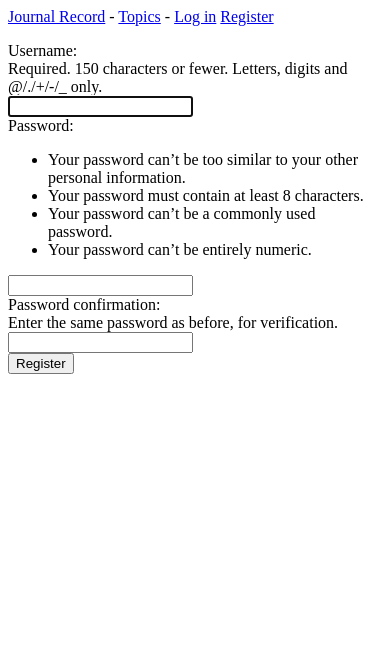
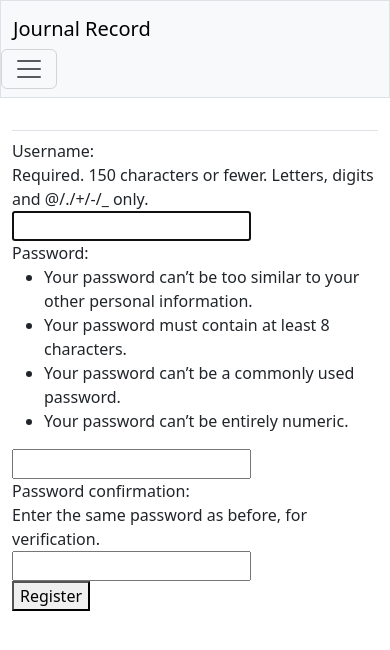
Before and after one commit to MSRhmn/journal-record, a Django app: page /accounts/register/ in a window 390 px wide. Shown: the top 650 px of the page. Run offline with Django 5.2, Linux system fonts and the light colour scheme; some libraries are stand-ins or nearby versions.

Commit message:
style: base.html file
Stying the base.html file with bootstrap to get a better view of the
application. Develping navigation bar and optimized for mobile devices.

```diff
--- a/journal_records/templates/journal_records/base.html
+++ b/journal_records/templates/journal_records/base.html
@@ -1,20 +1,58 @@
-<p>
-    <a href="{% url 'journal_records:index' %}">Journal Record</a> -
-    <a href="{% url 'journal_records:topics' %}">Topics</a> -
+<!DOCTYPE html>
+<html lang="en">
+<head>
+  <meta charset="UTF-8">
+  <meta name="viewport" content="width=device-width, initial-scale=1.0">
+  <title>Journal Record</title>
+  {% load django_bootstrap5 %}
+  {% bootstrap_css %}
+  {% bootstrap_javascript %}
+</head>
+<body>
+  <!-- This is the navbar -->
+  <nav class="navbar navbar-expand-md navbar-light bg-light mb-4 border">
+    <div class="container-fluid">
+      <a class="navbar-brand" href="{% url 'journal_records:index' %}">Journal Record</a>
+    </div>
+    <button class="navbar-toggler" type="button" data-bs-toggle="collapse" data-bs-target="#navbarCollapse" aria-controls="navbarCollapse" aria-expanded="false" aria-label="Toggle Navigation">
+      <span class="navbar-toggler-icon"></span>
+    </button>
+
+    <div class="collapse navbar-collapse" id="navbarCollapse">
+      <ul class="navbar-nav me-auto mb-2 mb-md-0">
+        <li class="nav-item"><a class="nav-link" href="{% url 'journal_records:topics' %}">Topics</a></li>
+      </ul>
+      <!-- Account related links -->
+      <ul class="navbar-nav ms-auto mb-2 mb-md-0">
         {% if user.is_authenticated %}
-      Hello, {{ user.username }}
+        <li class="nav-item"><span class="navbar-text me-2">Hello, {{ user.username }}</span></li>
         {% else %}
-      <a href="{% url 'accounts:login' %}">Log in</a>
-      <a href="{% url 'accounts:register' %}">Register</a>
+        <li class="nav-item">
+          <a class="nav-link" href="{% url 'accounts:login' %}">Log in</a>
+        </li>
+        <li class="nav-item">
+          <a class="nav-link" href="{% url 'accounts:register' %}">Register</a>
+        </li>
         {% endif %}
-</p>
-
-{% block content %}{% endblock %}
-
+      </ul>
       {% if user.is_authenticated %}
-  <hr />
         <form action="{% url 'accounts:logout' %}" method="post">
           {% csrf_token %}
-    <button name="submit">Log out</button>
+          <button name="submit" class="btn btn-outline-secondary btn-sm">Log out</button>
         </form>
       {% endif %}
+    </div>
+  </nav>
+
+  <!-- The main part of the page -->
+  <main class="container">
+    <div class="pb-2 mb-2 border-bottom">
+      {% block page_header %}{% endblock %}
+    </div>
+    <div>
+      {% block content %}{% endblock %}
+    </div>
+  </main>
+
+</body>
+</html>
```
Lines whose indentation alone changed are shown as unchanged.
